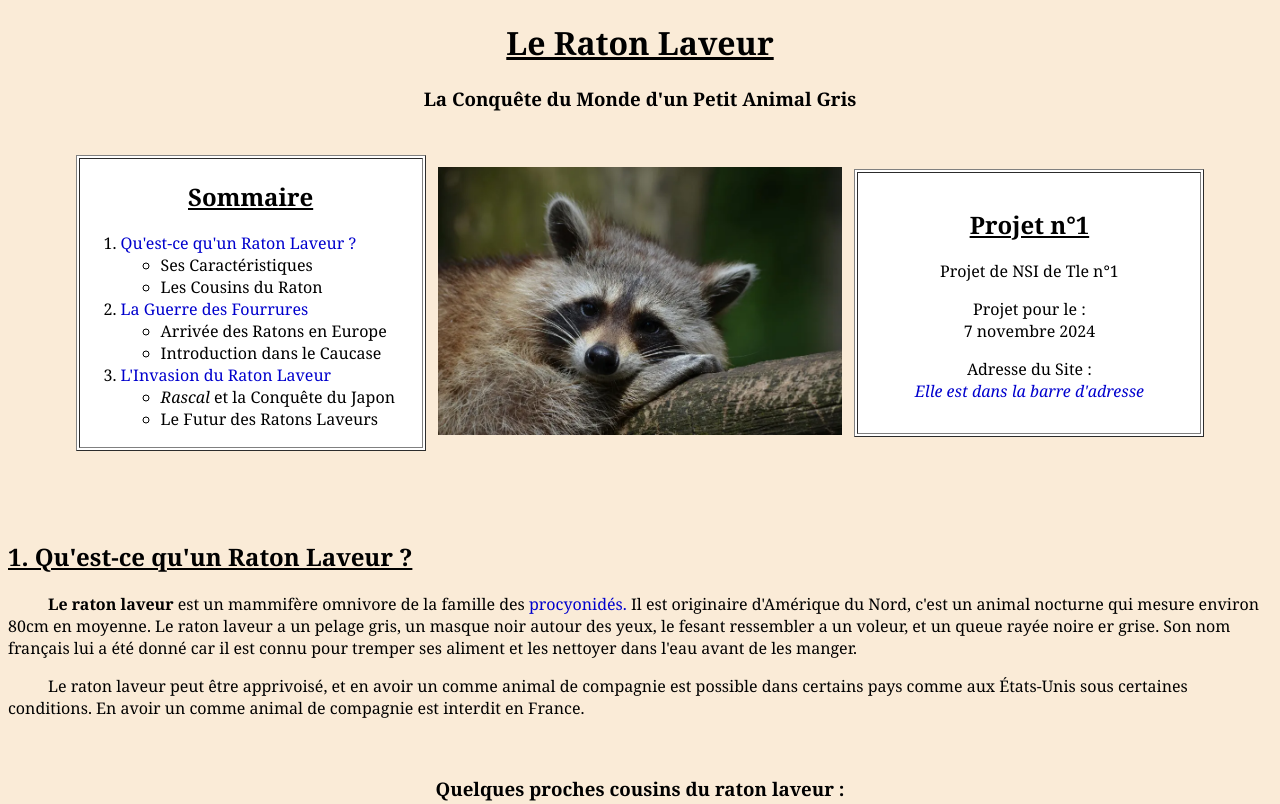
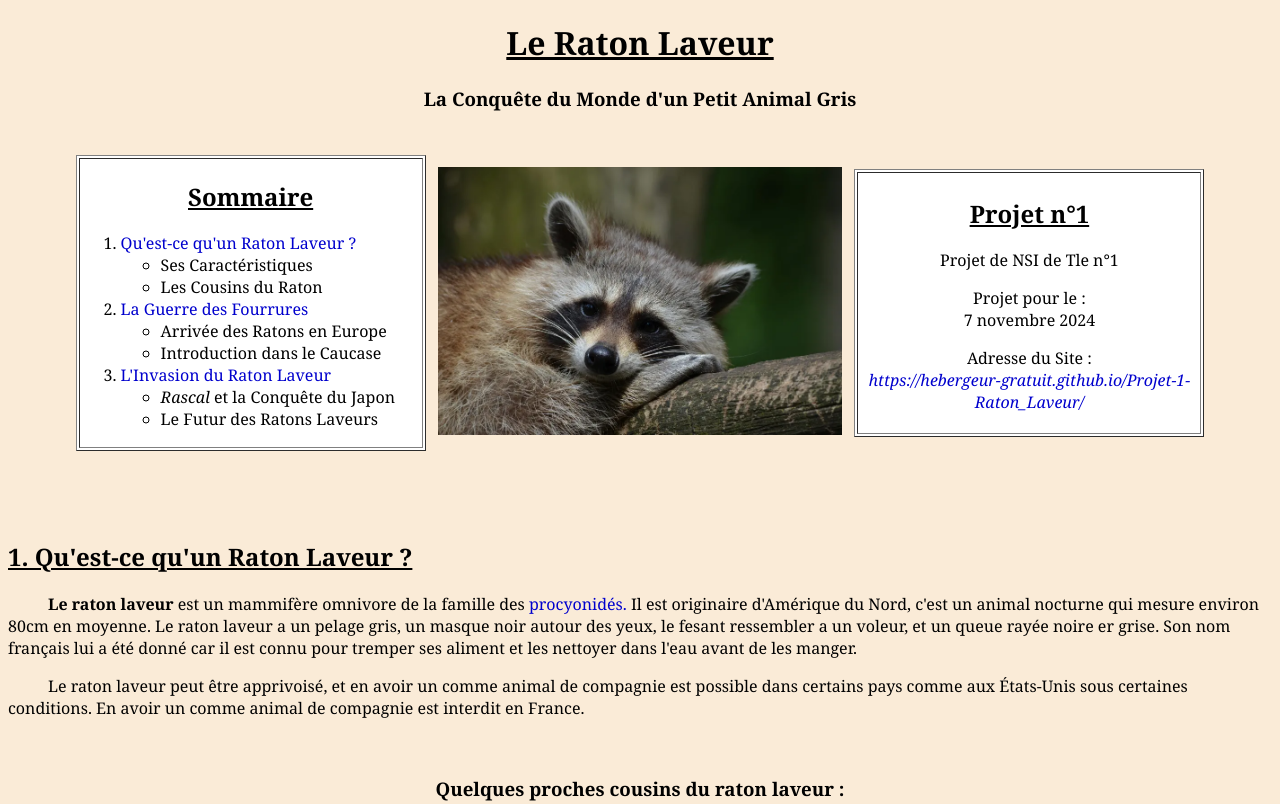
Before and after one commit to hebergeur-gratuit/Projet-1-Raton_Laveur, a plain HTML site: page index.html in a window 1280 px wide. Shown: the top 804 px of the page. Drawn offline with Linux system fonts and the light colour scheme.

Commit message:
Update index.html

```diff
--- a/index.html
+++ b/index.html
@@ -47,7 +47,7 @@
             <p><center>Projet pour le :<br/>
             7 novembre 2024</center></p>
             <p><center>Adresse du Site :<br/>
-            <a title="MAIS VOUS ÊTES DÉJÀ SUR LE SITE !!"><i>Elle est dans la barre d'adresse</i></a></center></p>
+            <a title="Pas besoin d'un lien : vous y êtes déjà !"><i>https://hebergeur-gratuit.github.io/Projet-1-Raton_Laveur/</i></a></center></p>
             </td></tr></table></td>
         <td width="5%"></td></tr>
     </table>
```
